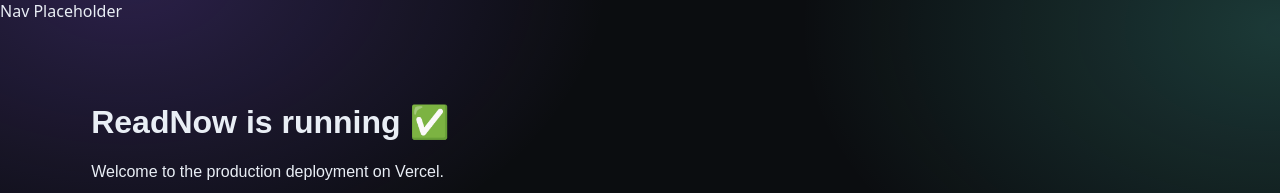
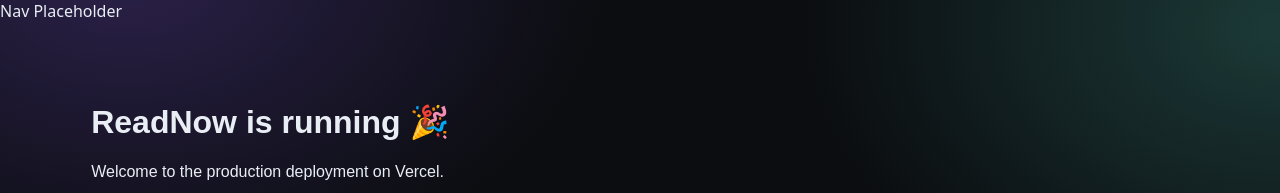
Before and after one commit to chakritphatyensuk9-debug/READNOW, a Next.js app: page / in a window 1280 px wide. Shown: the top 193 px of the page. Built offline with nearby package versions, Linux system fonts and the light colour scheme.

Commit message:
fix: add homepage

```diff
--- a/app/page.tsx
+++ b/app/page.tsx
@@ -1,8 +1,8 @@
 export default function Home() {
   return (
-    <main style={{ padding: "40px", fontFamily: "sans-serif" }}>
-      <h1>ReadNow is running ✅</h1>
+    <main style={{ padding: '40px', fontFamily: 'sans-serif' }}>
+      <h1>ReadNow is running 🎉</h1>
       <p>Welcome to the production deployment on Vercel.</p>
     </main>
-  );
+  )
 }
```
